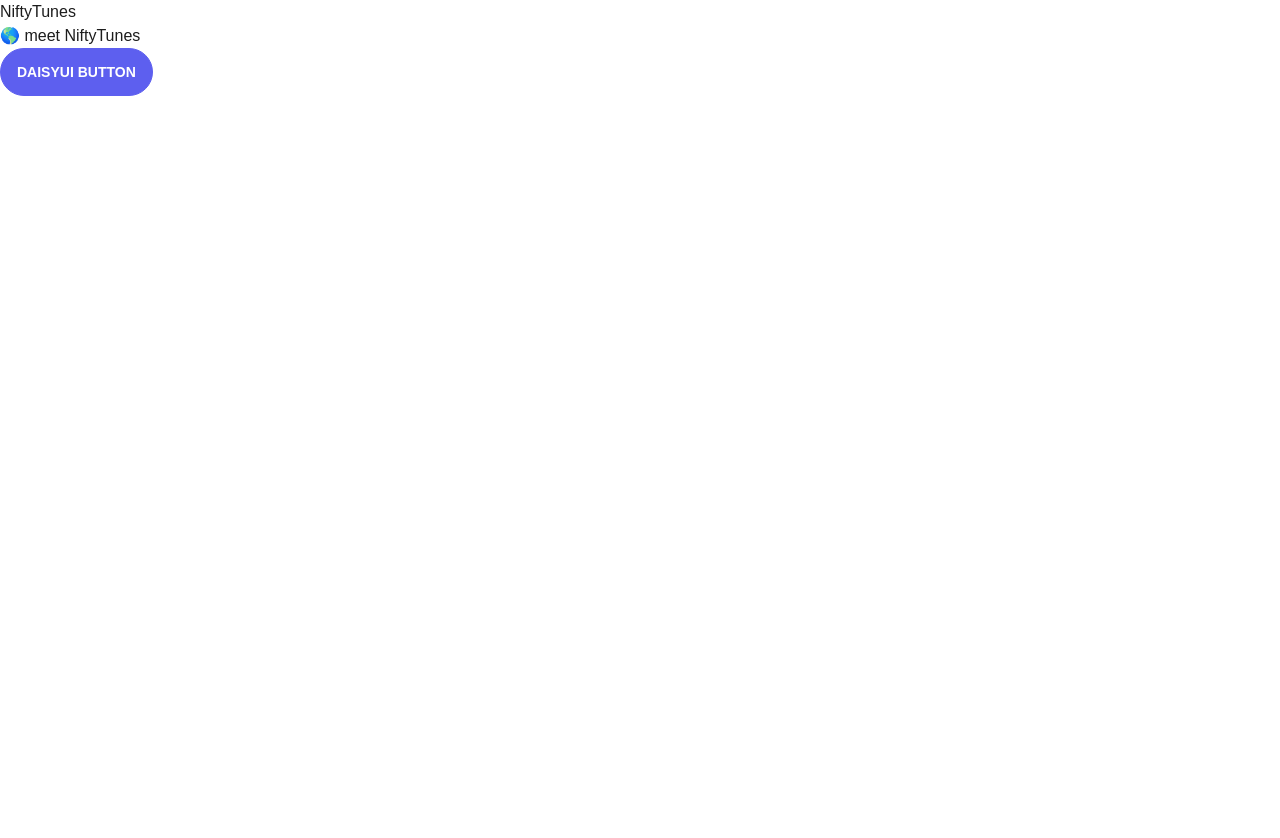
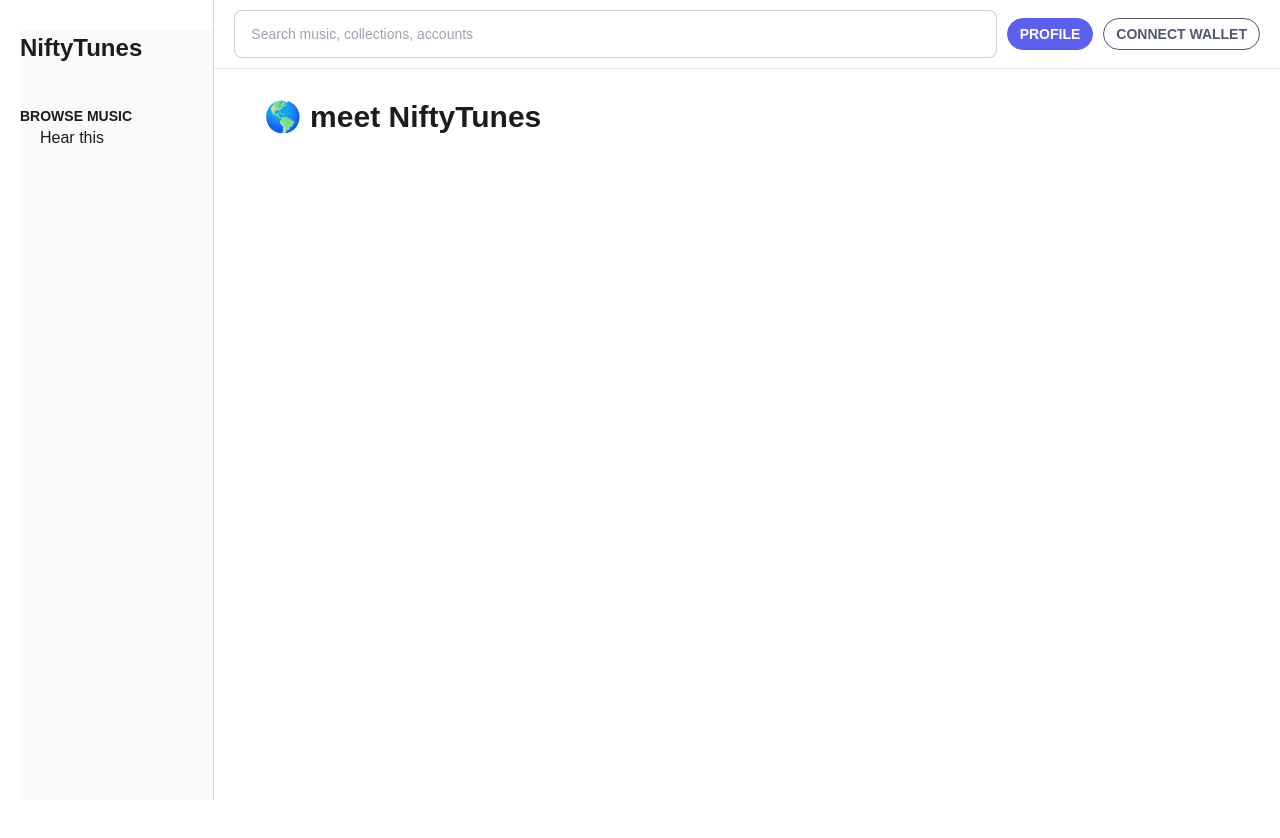
Before and after one commit to marboro92/nifty-things, a Next.js app: page / in a window 1280 px wide. Shown: the top 838 px of the page. Before the commit the page ends 800 px from the top, so only its background shows below. Built offline with nearby package versions, Linux system fonts and the light colour scheme.

Commit message:
set up base layout

```diff
--- a/components/layout.js
+++ b/components/layout.js
@@ -1,12 +1,35 @@
 const Layout = ({ children }) => {
   return (
-    <>
-      <nav>
-        <h1>NiftyTunes</h1>
+    <div className="grid grid-cols-6 h-screen divide-x divide-base-300">
+      <nav className="bg-base-200 mt-3 ml-2">
+        <h1 className="font-bold text-[24px] mb-4">NiftyTunes</h1>
+        <section>
+          <h5 className="uppercase text-sm font-bold">Browse Music</h5>
+          <ul className="ml-2">
+            <li>Hear this</li>
+          </ul>
+        </section>
       </nav>
-      <main>{children}</main>
-    </>
-  );
-};
+      <main className="col-span-5 divide-y">
+        <div className="flex mx-2 my-1 gap-1">
+          <input
+            type="text"
+            placeholder="Search music, collections, accounts"
+            className="input input-bordered flex-1"
+          />
+          <div className="flex gap-1 items-center">
+            <button className="btn btn-sm btn-primary rounded-full">
+              Profile
+            </button>
+            <button className="btn btn-sm btn-outline btn-secondary rounded-full">
+              Connect Wallet
+            </button>
+          </div>
+        </div>
+        <div className="h-full">{children}</div>
+      </main>
+    </div>
+  )
+}
 
-export default Layout;
+export default Layout
--- a/pages/index.js
+++ b/pages/index.js
@@ -9,8 +9,9 @@
         <meta name="description" content="Nifty Tunes NFT Music" />
         <link rel="icon" href="/favicon.ico" />
       </Head>
-      <h2 className="text-l">🌎 meet NiftyTunes</h2>
-      <button class="btn btn-primary rounded-full">daisyUI Button</button>
+      <div className="flex h-full">
+        <h2 className="text-3xl font-bold ml-5 mt-3">🌎 meet NiftyTunes</h2>
+      </div>
     </Layout>
   )
 }
```
